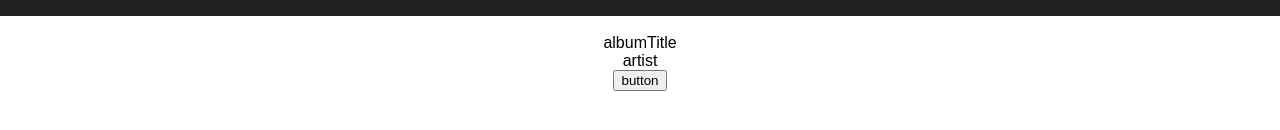
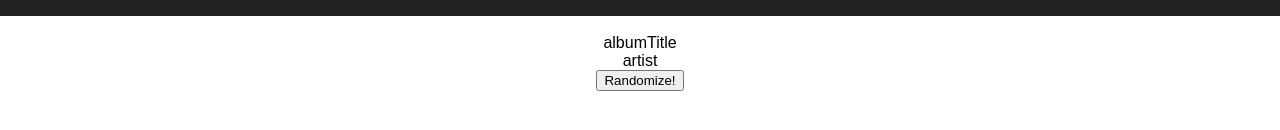
Before and after one commit to andreidobrinski/album-picker, a React (Create React App) app: page / in a window 1280 px wide. Shown: the part 174-304 px from the top of the page. Built offline with nearby package versions, Linux system fonts and the light colour scheme.

Commit message:
Refactor labels into div

```diff
--- a/src/App.js
+++ b/src/App.js
@@ -42,17 +42,21 @@ class App extends Component {
           <img src={logo} className="App-logo" alt="logo" />
           <h2>Welcome to React</h2>
         </div>
-          <br></br>
+        <br />
+
+        <div>
           <label>
             {this.state.albumTitle}
           </label>
-          <br></br>
+          <br />
+
           <label>
             {this.state.artist}
           </label>
-          <br></br>
+        </div>
+
         <button onClick={this.randomAlbum.bind(this)}>
-        button
+          Randomize!
         </button>
       </div>
     );
```
Lines whose indentation alone changed are shown as unchanged.
